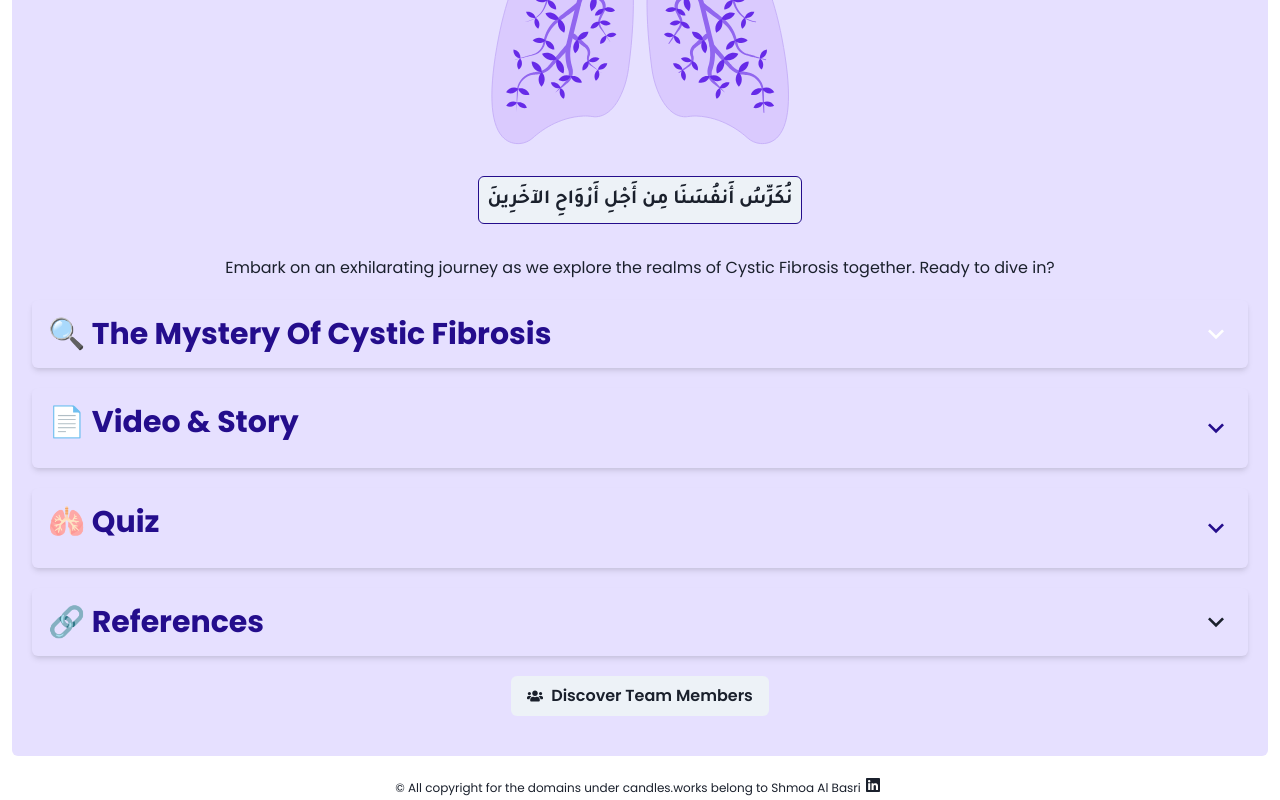
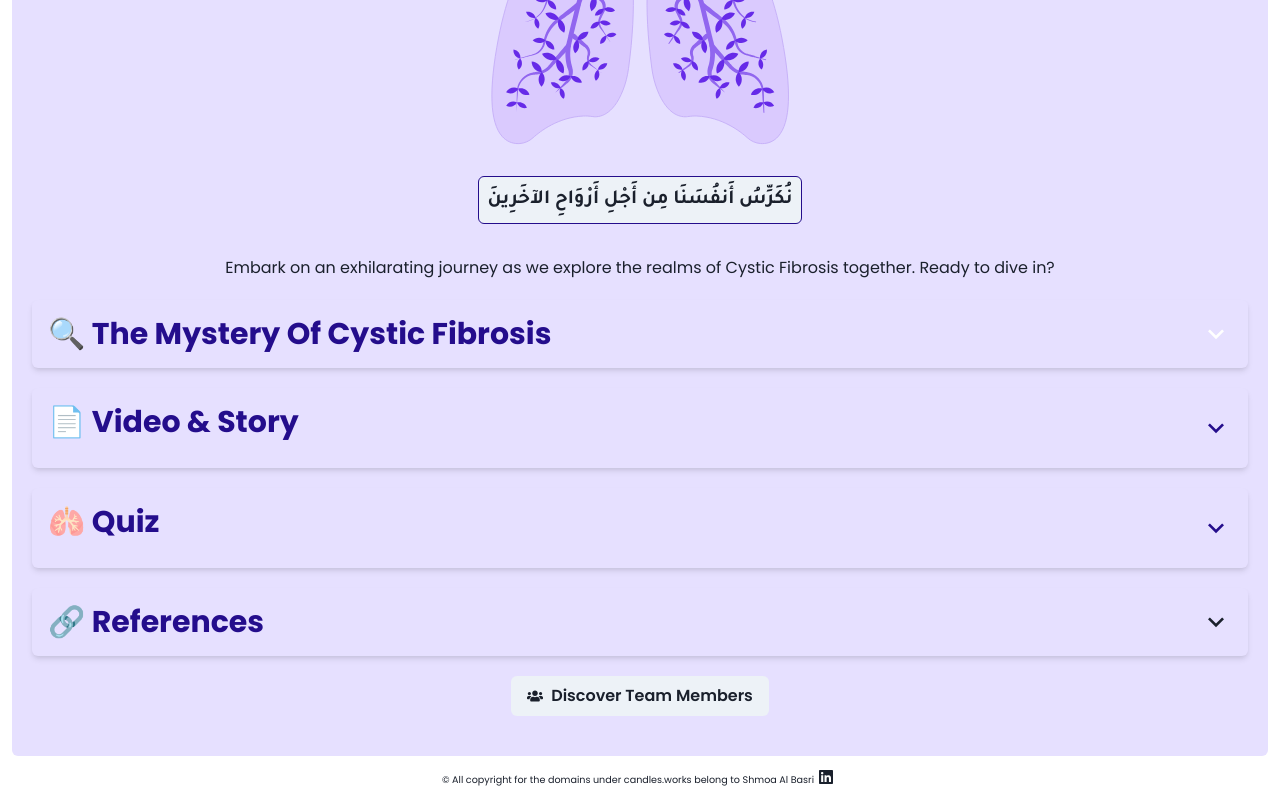
Before and after one commit to HadiAlMarzooq/airwaymanagment, a React (Create React App) app: page / in a window 1280 px wide. Shown: the part 284-1084 px from the top of the page. Built offline with nearby package versions, Linux system fonts and the light colour scheme.

Commit message:
Update copyright and font size in App.js

```diff
--- a/src/App.js
+++ b/src/App.js
@@ -46,11 +46,10 @@ function App() {
         </Container>
         <Flex
           textAlign="center"
-          paddingTop="0.5rem"
           alignItems="center"
           justifyContent="center"
         >
-          <Text fontSize="xs">
+          <Text fontSize="0.6em">
             © All copyright for the domains under candles.works belong to Shmoa
             Al Basri{" "}
           </Text>
@@ -58,7 +57,7 @@ function App() {
             href="https://www.linkedin.com/in/shmoa-albasri-970261244/"
             isExternal
           >
-            <Icon as={FaLinkedin} mx={1} />
+            <Icon as={FaLinkedin} mx={1}/>
           </Link>
         </Flex>
       </Router>
```
